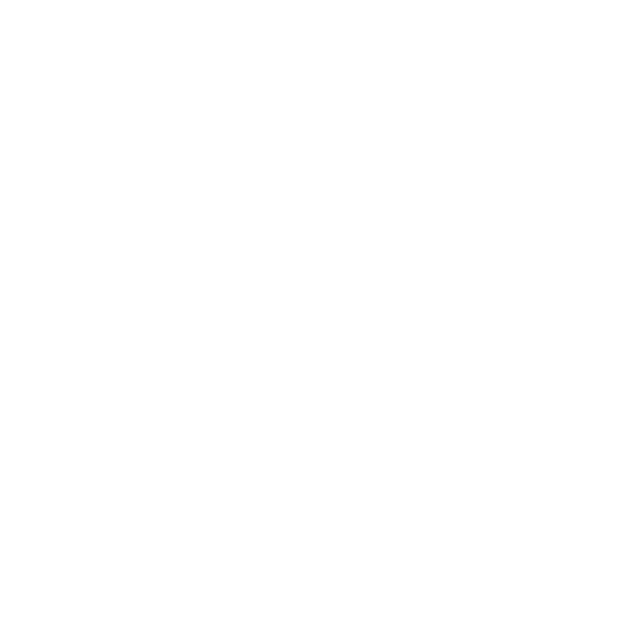
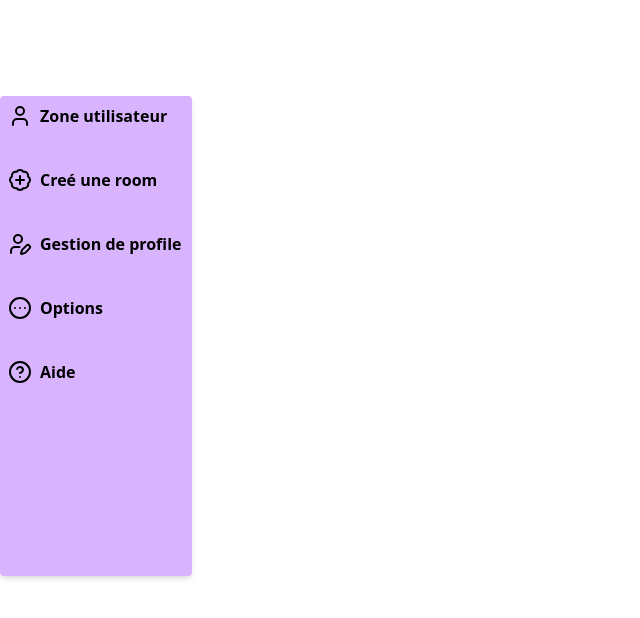
Before and after one commit to oussamazaidi11/chatroom, a React (Vite) app in the folder Frontend/: page /sd in a window 1280 px wide. Before the commit this address had no page. Shown: the top 618 px of the page, without its empty margins (0-640 px from the left). Built offline with nearby package versions, Linux system fonts and the light colour scheme.

Commit message:
file change

```diff
--- a/Frontend/src/App.jsx
+++ b/Frontend/src/App.jsx
@@ -5,7 +5,7 @@
 import Login from "./zone auth/Login";
 import Register from "./zone auth/Register";
 import Profile from "./zone user/Profile";
-
+import Sidebar from "./component/Sidebar";
 function App() {
   return (
     <div>
@@ -17,6 +17,7 @@
           <Route path="/login" element={<Login />} />
           <Route path="/register" element={<Register />} />
           <Route path="/Profile" element={<Profile />} />
+          <Route path="/sd" element={<Sidebar />} />
         </Routes>
       </Router>
     </div>
--- /dev/null
+++ b/Frontend/src/component/Sidebar.jsx
@@ -0,0 +1,43 @@
+import React from "react";
+import {
+  User,
+  CircleEllipsis,
+  UserPen,
+  CircleHelp,
+  BadgePlus,
+} from "lucide-react";
+
+const Sidebar = () => {
+  return (
+    <div>
+      <div
+        name="container"
+        className="shadow-md  rounded w-[15%] h-[30rem] mt-24 bg-purple-300 "
+      >
+        <div className=" mt-4 font-semibold">
+          <div className="p-2 mt-6 rounded flex gap-2 ">
+            <User />
+            Zone utilisateur
+          </div>
+          <div className="flex gap-2 p-2 rounded mt-6 cursor-pointer hover:bg-neutral-500 duration-300">
+            <BadgePlus />
+            Creé une room
+          </div>
+          <div className="flex gap-2 p-2 rounded mt-6 cursor-pointer hover:bg-neutral-500 duration-300">
+            <UserPen />
+            Gestion de profile
+          </div>
+          <div className=" flex gap-2 rounded p-2 mt-6 cursor-pointer hover:bg-neutral-500 duration-300">
+            <CircleEllipsis />
+            Options
+          </div>
+          <div className="flex gap-2 p-2 rounded mt-6 cursor-pointer hover:bg-neutral-500 duration-300">
+            <CircleHelp />
+            Aide
+          </div>
+        </div>
+      </div>
+    </div>
+  );
+};
+export default Sidebar;
--- /dev/null
+++ b/Frontend/src/layouts/roomlayout.jsx
@@ -0,0 +1,14 @@
+import React from "react";
+import { Outlet } from "react-router-dom"
+import profile from '../zone user/Profile';
+import Footer from "../component/footer";
+
+const roomlayout = () => {
+  return <div>
+
+
+
+  </div>;
+};
+
+export default roomlayout;
```
